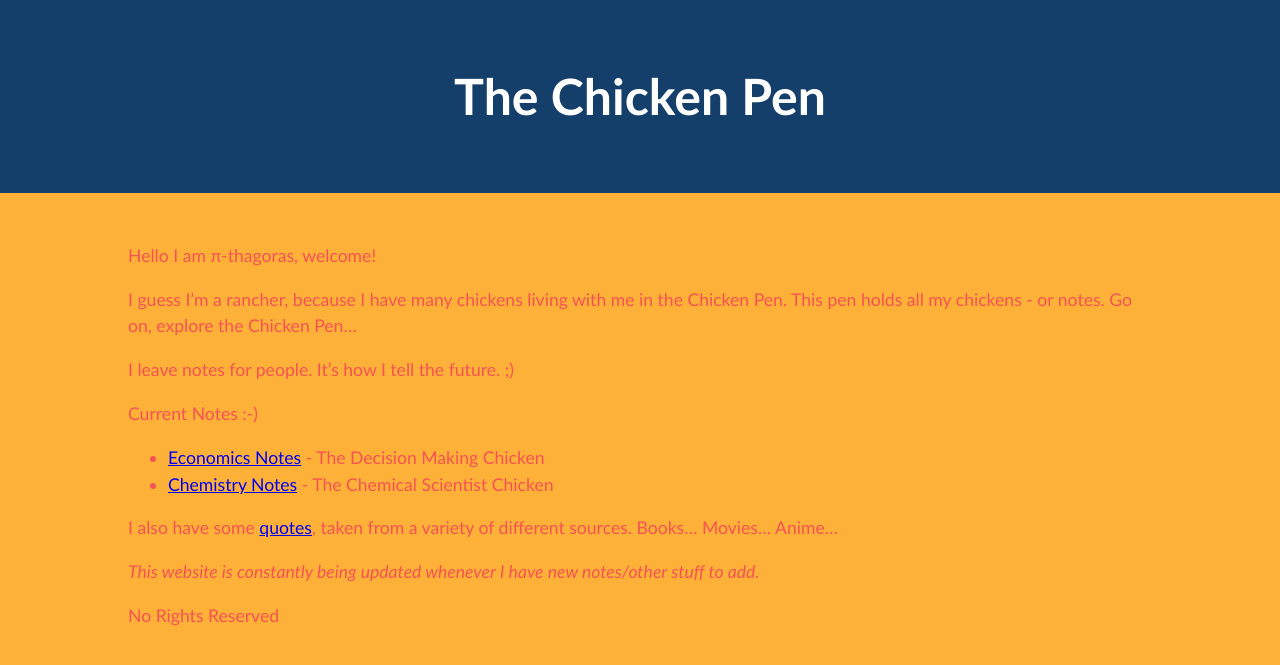
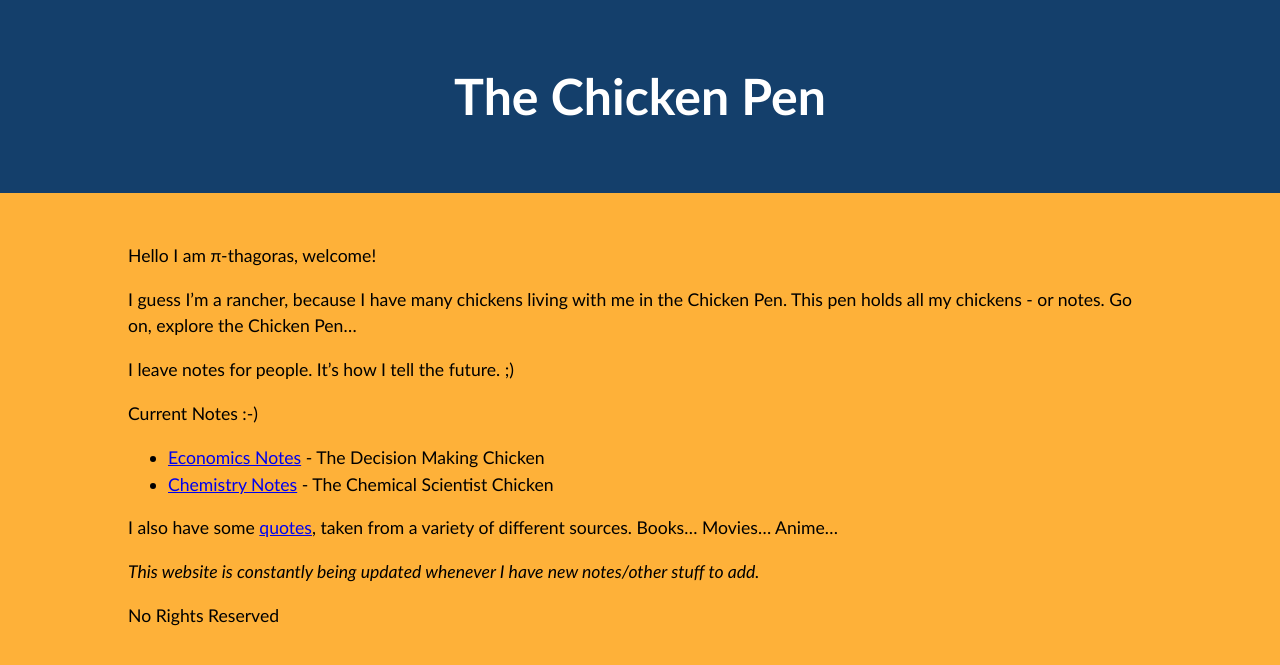
Before and after one commit to Pi-thagoras/the-chicken-pen, a Jekyll site: the page built from index.md, in a window 1280 px wide. Shown: the top 665 px of the page. Built offline with Jekyll 4.4.1, drawn with Linux system fonts in a browser that asks for light colours.

Commit message:
vault backup: 2023-04-11 09:17:11

```diff
--- a/assets/css/styles.css
+++ b/assets/css/styles.css
@@ -4,7 +4,7 @@ body {
   font-family: 'Gill Sans', 'Gill Sans MT', Calibri, 'Trebuchet MS', sans-serif;
   font-size: 16px;
   line-height: 1.5;
-  color: #F55353;
+  color: #000000;
   background-color: #FEB139;
 }
 
```
